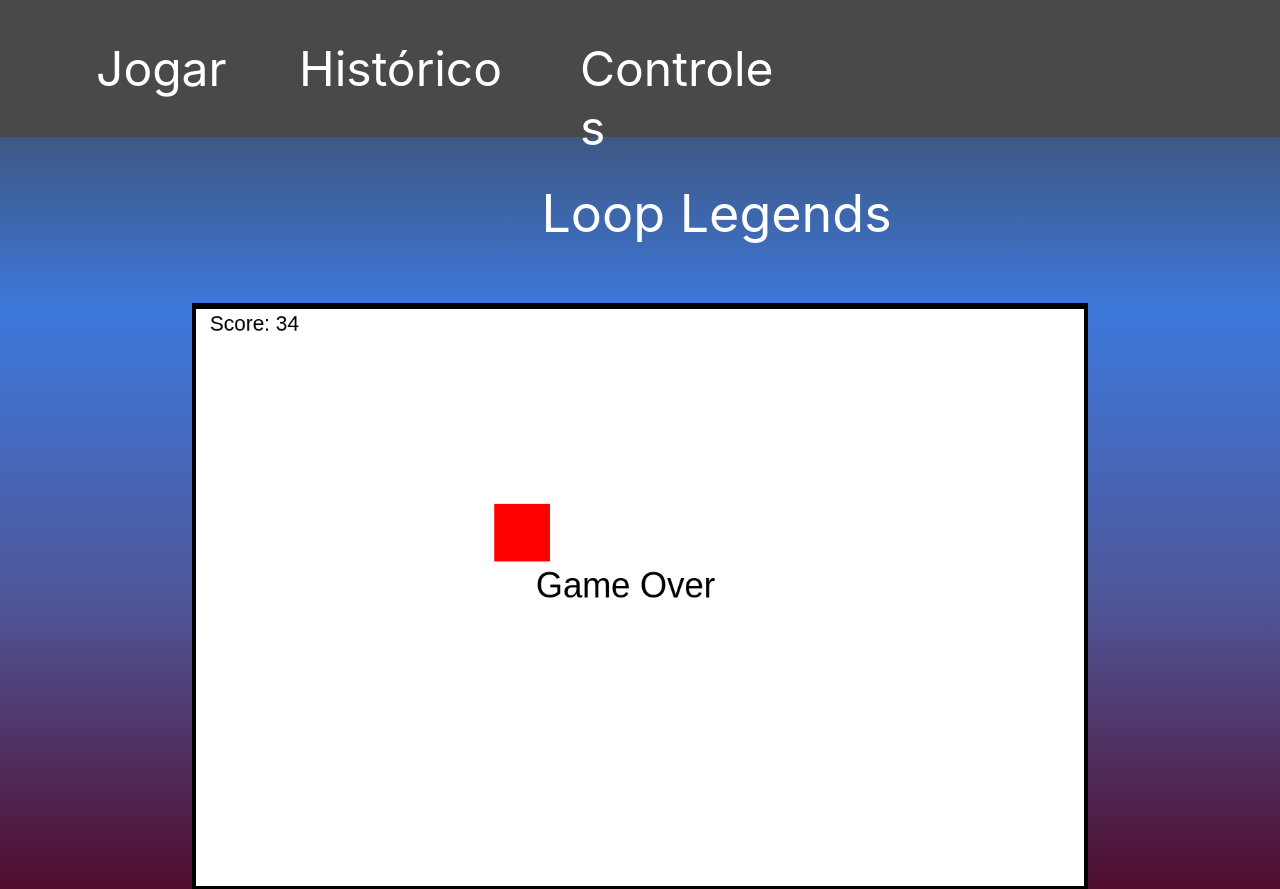
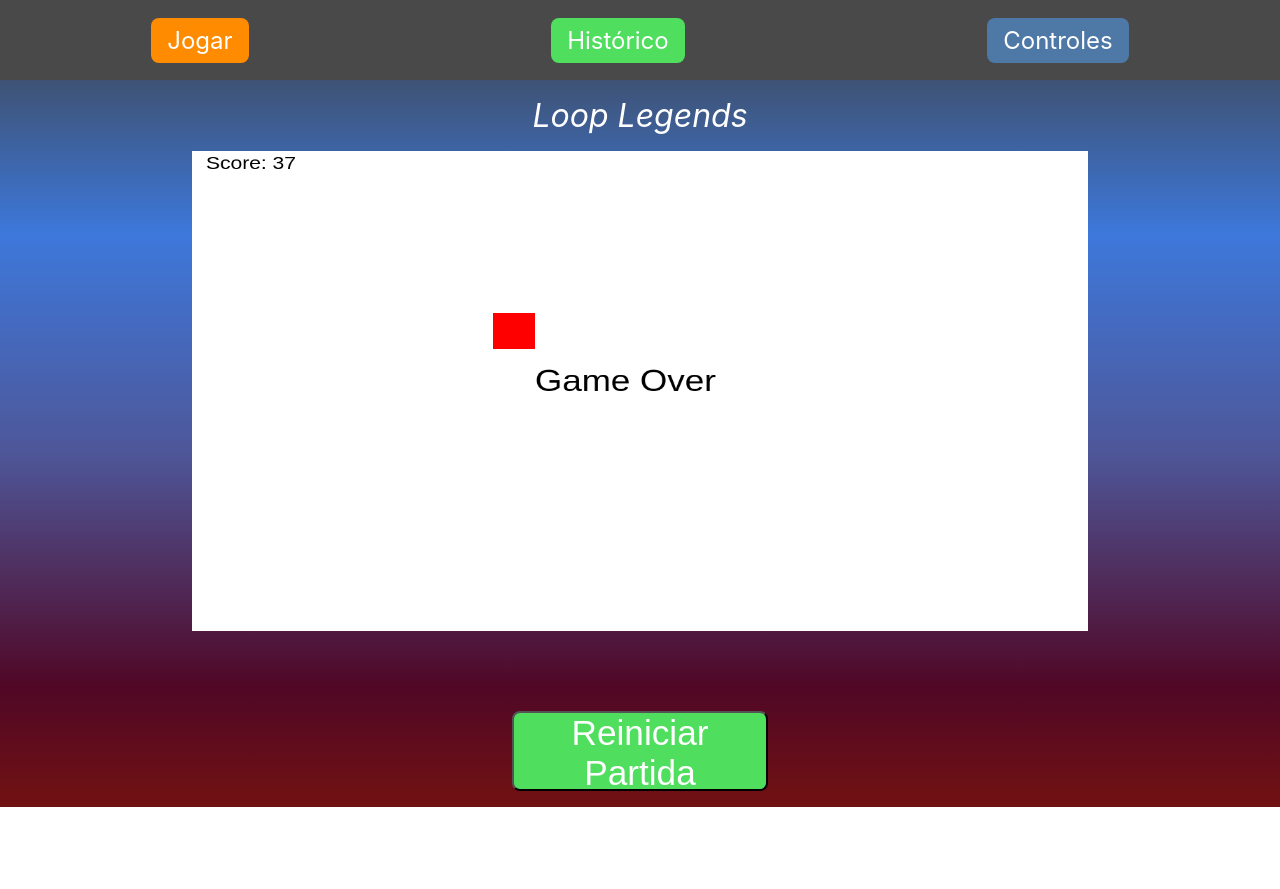
Before and after one commit to MariaKonopka/looplegends, a plain HTML site: page Extensao/app/index.html in a window 1280 px wide. Shown: the top 889 px of the page. After the commit the page ends 807 px from the top, so only its background shows below. Drawn offline with Linux system fonts and the light colour scheme.

Commit message:
Loop_Legends v1.0 beta

```diff
--- a/Extensao/app/estilo.css
+++ b/Extensao/app/estilo.css
@@ -1,175 +1,189 @@
 * {
   margin: 0;
   padding: 0;
+  box-sizing: border-box;
+}
+
+body {
+  font-family: 'Inter', sans-serif;
 }
 
 .body {
   width: 100%;
-  height: 1070px;
+  min-height: 100vh;
   position: relative;
   background: linear-gradient(180deg, #3F3F3F 0%, #3D78DB 29%, #4E5799 56%, #500726 85%, #711212 100%);
+  display: flex;
+  flex-direction: column;
+  align-items: center;
 }
 
 .nav {
   width: 100%;
-  height: 137px;
-  left: 0px;
-  top: 0px;
-  position: absolute;
+  height: 10vh;
+  position: relative;
   background: #494949;
+  display: flex;
+  justify-content: space-around;
+  align-items: center;
 }
 
-.button a {
-  width: 210px;
-  height: 59px;
-  left: 299px;
-  top: 39px;
-  position: absolute;
+.button,
+.button2,
+.button3 {
+  font-size: 3vh;
+  font-weight: 400;
+  text-decoration: none;
+  padding: 1vh 2vh;
+  border-radius: 1vh;
+  transition: background 0.3s ease-in-out;
   color: white;
-  font-size: 48px;
-  font-family: Inter;
-  font-weight: 400;
-  word-wrap: break-word;
-  text-decoration: none;
+  display: inline-block;
+  cursor: pointer;
+  outline: none;
 }
 
-.button2 a {
-  width: 137px;
-  height: 59px;
-  left: 96px;
-  top: 39px;
-  position: absolute;
-  color: white;
-  font-size: 48px;
-  font-family: Inter;
-  font-weight: 400;
-  word-wrap: break-word;
-  text-decoration: none;
+.button:hover,
+.button2:hover,
+.button3:hover {
+  background: rgba(255, 255, 255, 0.2);
 }
 
+.button {
+  background: #4FDE5D;
+}
+
+.button2 {
+  background: #FF8C00;
+}
+
+.button3 {
+  background: #4E79A7;
+}
+
+.button a,
+.button2 a,
 .button3 a {
-  width: 210px;
-  height: 59px;
-  left: 580px;
-  top: 39px;
-  position: absolute;
-  color: white;
-  font-size: 48px;
-  font-family: Inter;
-  font-weight: 400;
-  word-wrap: break-word;
+  color: inherit;
   text-decoration: none;
 }
 
 .screen {
-  width: 99%;
-  height: 98%;
-  left: 0.5%;
-  top: 1%;
-  position: absolute;
+  width: 100%;
+  height: 60vh;
+  position: relative;
   background: white;
+}
+
+.score,
+.title,
+.body p {
+  color: white;
+  font-size: 4vh;
+  font-weight: 400;
+  margin-top: 2vh;
+  text-align: center;
+  font-style: italic;
+}
+
+.mainbutton button {
+  width: 20vw;
+  height: 10vh;
+  background: #4FDE5D;
+  border-radius: 1vh;
+  color: white;
+  font-size: 4.4vh;
+  font-weight: 400;
+  text-align: center;
+  transition: background 0.3s ease-in-out;
+  display: inline-block;
+  cursor: pointer;
+  outline: none;
+  margin-top: 10vh;
+  margin-bottom: 2vh;
+}
+
+.mainbutton button:hover {
+  background: #45C77A;
+}
+
+.canvas-container {
+  width: 70%;
+  height: 60%;
+  position: relative;
+  display: flex;
+  justify-content: center;
   align-items: center;
 }
 
-.score {
-  width: 210px;
-  height: 59px;
-  left: 84%;
-  top: 17%;
-  position: absolute;
-  color: white;
-  font-size: 48px;
-  font-family: Inter;
-  font-weight: 400;
-  word-wrap: break-word;
+@media screen and (max-width: 768px) {
+  .nav {
+      flex-direction: column;
+      height: auto;
+  }
+
+  .button,
+  .button2,
+  .button3 {
+      margin: 1vh 0;
+  }
+
+  .mainbutton button {
+      width: 80vw;
+      height: 10vh;
+  }
 }
 
-.title {
-  width: 400px;
-  height: 59px;
-  left: 42.3%;
-  top: 17%;
-  position: absolute;
+.control {
+  width: 100%;
+  height: 30vh;
+  display: flex;
+  flex-direction: column;
+  justify-content: center;
+  align-items: center;
+}
+
+.keyboard {
+  font-size: 2.4vh;
+  background-color: #333;
+  border-radius: 1vh;
+  padding: 1vh;
   color: white;
-  font-size: 52px;
-  font-family: Inter;
-  font-weight: 400;
-  word-wrap: break-word;
+  display: flex;
+  flex-direction: column;
+  align-items: start;
+  border: 2px solid white;
+}
+
+.keyboard div {
+  margin: 0.5vh;
+}
+
+.control h2 {
+  font-size: 3.5vh;
+  font-weight: bold;
+  color: white;
+  margin-bottom: 1vh;
 }
 
 .body p {
-  width: 80%;
-  left: 10%;
-  top: 70%;
-  position: absolute;
-  color: white;
-  font-size: 28px;
-  font-family: Inter;
-  font-weight: 400;
-  word-wrap: break-word;
+  font-weight: bold;
+  font-size: 2.5vh;
   text-align: center;
+  margin-top: 2vh;
+  margin-left: 2vw;
+  margin-right: 2vw;
 }
 
-.mainbutton button {
-  width: 400px;
-  height: 110px;
-  left: 40%;
-  top: 35%;
-  position: absolute;
-  background: #4FDE5D;
-  border-radius: 15px;
-  color: white;
-  font-size: 48px;
-  font-family: Inter;
-  font-weight: 400;
-  word-wrap: break-word;
-  text-decoration: none;
-  text-align: center;
-  margin: auto;
-  margin-left: auto;
-  margin-right: auto;
+.historico {
+  background-color: #808080; /* Fundo cinza */
+  color: white; /* Texto em branco */
+  font-weight: bold; /* Negrito */
+  padding: 1vh; /* Espaçamento interno */
+  margin-top: 2vh; /* Espaçamento superior */
+  border-radius: 1vh; /* Borda arredondada */
 }
 
-.mainbuttonIndex button {
-  width: 400px;
-  height: 110px;
-  left: 40%;
-  top: 85%;
-  position: absolute;
-  background: #4FDE5D;
-  border-radius: 15px;
-  color: white;
-  font-size: 48px;
-  font-family: Inter;
-  font-weight: 400;
-  word-wrap: break-word;
-  text-decoration: none;
-  text-align: center;
-  margin: auto;
-  margin-left: auto;
-  margin-right: auto;
+.historico p {
+  margin-bottom: 0.5vh; /* Espaçamento inferior entre os itens */
 }
-
-.control {
-  width: 100px;
-  height: 225px;
-  left: 5%;
-  top: 35%;
-  position: absolute;
-  background: #4FDE5D;
-  border-radius: 15px;
-  color: white;
-  font-size: 48px;
-  font-family: Inter;
-  font-weight: 400;
-  text-align: center;
-  margin: auto;
-  margin-left: auto;
-  margin-right: auto;
-
-}
-
-.keyboard {
-  border-top: 2px solid black;
-  border-radius: 15px;
-}
--- a/Extensao/app/index.html
+++ b/Extensao/app/index.html
@@ -2,11 +2,10 @@
 <html lang="pt-br">
 
 <head>
+    <meta charset="UTF-8">
+    <meta name="viewport" content="width=device-width, initial-scale=1.0">
     <link rel="stylesheet" type="text/css" href="estilo.css" />
-	<meta charset="UTF-8">
     <title>Loop Legends</title>
-	<!-- Aqui chamamos o nosso arquivo css externo -->
-	<link rel="stylesheet" type="text/css" href="estilo.css" />
     <!--[if lte IE 8]>
         <script src="http://html5shim.googlecode.com/svn/trunk/html5.js"></script>
     <![endif]-->
@@ -16,22 +15,21 @@
     <div class="body">
         <div class="nav">
             <div class="button2"><a href="home.html">Jogar</a></div>
-			<div class="button" ><a href="historico.html">Histórico</a></div>
+            <div class="button"><a href="historico.html">Histórico</a></div>
             <div class="button3"><a href="controle.html">Controles</a></div>
         </div>
         <div class="title">Loop Legends</div>
         <div class="score" id="score"> </div>
-		<div style="width: 70%; height: 55%; left: 15%; top: 303px; position: absolute; background: black;">
+        <div class="canvas-container">
             <canvas class="screen"></canvas>
             <script src="index.js"></script>
         </div>
-		<div>
-			<a class="mainbuttonIndex" href="index.html">
+        <div class="mainbutton">
+            <a href="./index.html">
                 <button>Reiniciar Partida</button>
             </a>
         </div>
     </div>
 </body>
 
-
 </html>
--- a/Extensao/app/index.js
+++ b/Extensao/app/index.js
@@ -22,7 +22,7 @@ class Player { //jogador
 
         c.fillStyle = "red"
         c.beginPath()
-        c.fillRect(this.position.x, this.position.y, 80, 80)
+        c.fillRect(this.position.x, this.position.y, 60, 60)
         c.fill
 
         c.restore()
@@ -30,11 +30,11 @@ class Player { //jogador
 
     update() {
         if (!gameRunning) {
-            return
+            return;
         }
-        this.draw()
-        this.position.x += this.velocity.x
-        this.position.y += this.velocity.y
+        this.draw();
+        this.position.x += this.velocity.x;
+        this.position.y += this.velocity.y;
 
         // Verificar colisão com bolas de fogo
         for (let i = fireballs.length - 1; i >= 0; i--) {
@@ -52,7 +52,6 @@ class Player { //jogador
                 return;
             }
         }
-
     }
 }
 
@@ -103,16 +102,16 @@ const keys = {
 }
 
 window.setInterval(() => {
-    const index = Math.floor(Math.random() * 4)
+    const index = Math.floor(Math.random() * 2)
     let x, y
     let vx, vy
-    let radius = 40 * Math.random() + 30
+    let radius = 40
 
     switch (index) {
-        case 0: //Sapwn Bola de Fogo Esquerda
-            x = 0 - radius
+        case 0: //Sapwn Bola de Fogo Direita
+            x = 0 + radius
             y = Math.random() * canvas.height
-            vx = speedFireball
+            vx = +speedFireball
             vy = 0
             break
         case 1: //Spawn Bola de Fogo em Baixo
@@ -121,10 +120,10 @@ window.setInterval(() => {
             vx = 0
             vy = -speedFireball
             break
-        case 2: //Spawn Bola de Fogo Direita
-            x = canvas.width + radius
+        case 2: //Spawn Bola de Fogo Esquerda
+            x = canvas.width - radius
             y = Math.random() * canvas.height
-            vx = -speedFireball
+            vx = speedFireball
             vy = 0
             break
         case 3: //Spawn Bola de Fogo em Cima
```
Also changed, not shown: Extensao/app/controle.html (+7 -7 lines), Extensao/app/historico.html (+3 -1 lines), Extensao/app/home.html (+4 -5 lines). Lines whose indentation alone changed are shown as unchanged.
